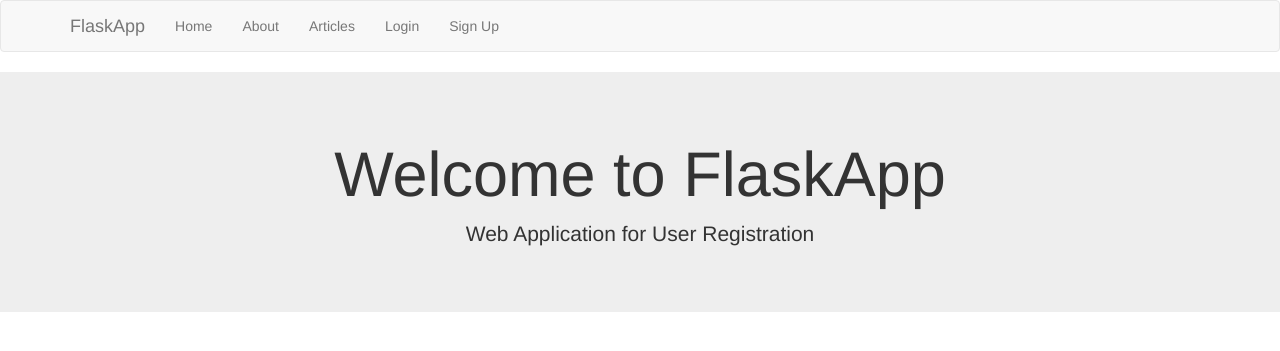
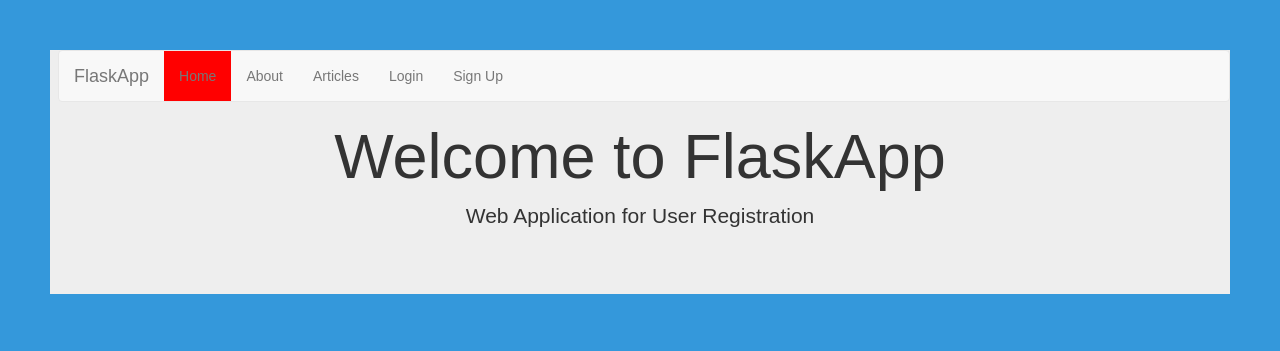
Before and after one commit to adhish-kapoor/flask, a Flask app: page / in a window 1280 px wide. Shown: the top 351 px of the page. Run offline with Flask 2, Linux system fonts and the light colour scheme; some libraries are stand-ins or nearby versions.

Commit message:
changes at ASR

```diff
--- a/static/style.css
+++ b/static/style.css
@@ -76,3 +76,12 @@ color: #444;
 display: block;
 margin-top: 12px;
 }
+
+/* for navbar */
+.navbar{
+    float:right;
+    color:red;
+}
+.active{
+    background-color:red;
+}
--- a/templates/includes/_navbar.html
+++ b/templates/includes/_navbar.html
@@ -1,4 +1,6 @@
+
 <html>
+<link rel="stylesheet" href="/static/style.css" type="text/css">
 {% block body %}
 <nav class="navbar navbar-default">
     <div class="container">
@@ -12,17 +14,27 @@
       </div>
       <div id="navbar" class="collapse navbar-collapse">
       <ul class="nav navbar-nav">
-        <li><a href="/" class="active">Home</a></li>
-        <li><a href="/about">About</a></li>
-        <li><a href="/articles">Articles</a></li>
+        <li><a href="/" class="url active">Home</a></li>
+        <li><a href="/about" class="url">About</a></li>
+        <li><a href="/articles" class="url">Articles</a></li>
 
-        <li><a href="/login">Login</a></li>
-        <li><a href="/signup">Sign Up</a></li>
-        </div>
+        <li><a href="/login" class="url">Login</a></li>
+        <li><a href="/signup" class="url">Sign Up</a></li>
 
       </ul>
     </div>
 </div>
   </nav>
+  <script>
+      var header = document.getElementById("navbar");
+      var links = header.getElementsByClassName("url");
+      for (var i = 0; i < links.length; i++) {
+          links[i].addEventListener("click", function() {
+          var current = document.getElementsByClassName("active");
+          current[0].className = current[0].className.replace(" active", "");
+          this.className += " active";
+  });
+}
+</script>
   {% endblock %}
   <html>
--- a/templates/layout.html
+++ b/templates/layout.html
@@ -7,12 +7,13 @@
     <title>FlaskApp</title>
     <!--Bootstrap For CSS -->
     <link rel="stylesheet" href="https://maxcdn.bootstrapcdn.com/bootstrap/3.3.7/css/bootstrap.min.css">
+
 <style>
   li:hover{
-    background-color:gray;
-    color: white;
+    background-color:yellow;
   }
 </style>
+
 </head>
 <body>
     {% include 'includes/_navbar.html' %}
@@ -20,6 +21,6 @@
     {% block body%}{%endblock%}
     <!--Bootstrap For JS -->
     <script src="https://maxcdn.bootstrapcdn.com/bootstrap/3.3.7/js/bootstrap.min.js"></script>
-
+     <script src="https://ajax.aspnetcdn.com/ajax/jQuery/jquery-3.3.1.min.js"></script>
 </body>
 </html>
```
Also changed, not shown: sqlitedb.py (added).
